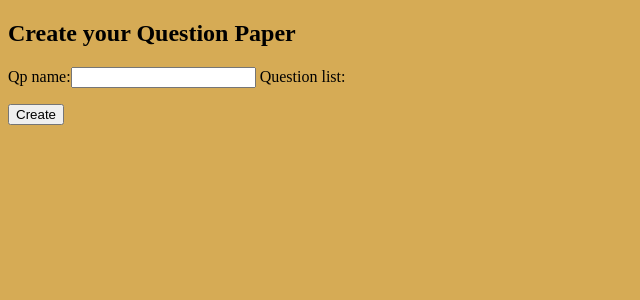
After one commit to vipuldarkknight/Projectssl2k19, a Django app: page /add_paper/ in a window 1280 px wide. The commit adds this page. Shown: the top 300 px of the page, without its empty margins (0-640 px from the left). Run offline with Django 3.2, Linux system fonts and the light colour scheme; data comes from the database, SQL or seed files in the repository; both versions use the stored data as it was after the commit.

Commit message:
paper_gen

```diff
--- a/Project/my_project/Home/forms.py
+++ b/Project/my_project/Home/forms.py
@@ -18,3 +18,10 @@ class QuestionForm(forms.ModelForm):
         model = Questions_Main
         fields = ('statement', 'answer', 'marks', 'difficulty', 'tag')
         # exclude = ['username', 'file']
+
+class CountryForm(forms.Form):
+    OPTION = (
+    )
+    QP_name = forms.CharField(max_length=150)
+    Question_List = forms.MultipleChoiceField(widget=forms.CheckboxSelectMultiple,
+                                          choices=OPTION)
--- a/Project/my_project/Home/urls.py
+++ b/Project/my_project/Home/urls.py
@@ -9,6 +9,8 @@ app_name = 'Home'
 urlpatterns = [
     path('', views.qbList, name='qbList'),
     path('add_qb/', views.add_qb, name='add_qb'),
+    path('your_paper/', views.your_paper, name='your_paper'),
+    path('add_paper/', views.add_paper, name='add_paper'),
     path('detail_qb/<name>/', views.detail_qb, name='detail_qb'),
     path('upload_qbfile/<name>/', views.upload_qbfile, name='upload_qbfile'),
     path('delete_qb/<name>/', views.delete_qb, name='delete_qb'),
--- a/Project/my_project/Home/views.py
+++ b/Project/my_project/Home/views.py
@@ -1,15 +1,71 @@
+
 from django.http import HttpResponse
-from django.shortcuts import render, redirect
+from django.shortcuts import render, redirect, render_to_response
 from django.urls import reverse
+from django.template import RequestContext
 
-from . models import Question_Banks_Main, Questions_Main
-from .forms import QuestionBankForm, QuestionBankForm2, QuestionForm
+from . models import Question_Banks_Main, Questions_Main, created_paper
+from .forms import QuestionBankForm, QuestionBankForm2, QuestionForm, CountryForm
 
 # Create your views here.
 def qbList(request):
     qb_list = Question_Banks_Main.objects.filter(username=request.user.username).values('name').distinct()
     return render(request, 'home.html', {
         'qb_list': qb_list
+    })
+
+def your_paper(request):
+    paper_list = created_paper.objects.filter(username=request.user.username).values('name').distinct()
+    return render(request, 'see_ques.html', {
+        'paper_list': paper_list
+    })
+
+def add_paper(request):
+    if request.method == 'POST':
+        form = CountryForm(request.POST)
+        qlist = request.POST.getlist('Question_List')
+        qp_name = request.POST.get('QP_name')
+        # if form.is_valid():
+            # qpaper = form.save(commit=False)
+            # qpaper.username = request.user.username
+            # qpaper.save()
+        # print(qlist)
+        # print(request.POST.get('QP_name'))
+        if len(qlist)!=0:
+            qp = created_paper()
+            qp.name = qp_name
+            qp.username = request.user.username
+            qp.num_ques = len(qlist)
+
+            ids = ""
+            marks_sum = 0
+
+            for i in qlist:
+                id_temp = i[0]
+                ids = ids + id_temp + " "
+                ques_temp = Questions_Main.objects.filter(id=id_temp).get()
+                marks_sum = marks_sum + ques_temp.marks
+
+            qp.marks = marks_sum
+            qp.ques_id = ids
+            qp.save()
+
+        return redirect('Home:your_paper')
+    else:
+        form = CountryForm()
+        q_list = Questions_Main.objects.filter(username=request.user.username)
+        # print(q_list)
+        q_tup = []
+        for i in q_list:
+            x=[i.id,i.tag]
+            x=tuple(x)
+            q_tup.append(x)
+        q_tup = tuple(q_tup)
+        # print(request.user.username)
+        form.fields["Question_List"].choices = q_tup
+
+    return render(request, 'add_paper.html', {
+        'form': form
     })
 
 def add_qb(request):
@@ -80,3 +136,15 @@ def upload_qbfile(request, name):
 def delete_qb(request, name):
     Question_Banks_Main.objects.filter(name=name).delete()
     return redirect('Home:qbList')
+
+def countries_view(request):
+    if request.method == 'POST':
+        form = CountryForm(request.POST)
+        if form.is_valid():
+            countries = form.cleaned_data.get('countries')
+            # do something with your results
+    else:
+        form = CountryForm
+
+    return render_to_response('add_paper.html', {'form': form},
+                              context_instance=RequestContext(request))
--- /dev/null
+++ b/Project/my_project/templates/add_paper.html
@@ -0,0 +1,15 @@
+{% extends 'base.html' %}
+
+{% block title %}Add_Paper{% endblock %}
+
+{% block content %}
+  <h2>Create your Question Paper</h2>
+ <div class="container">
+  <form method="post">
+    {% csrf_token %}
+    {{form.as_table}}
+
+     <button type="submit" value="submit">Create</button>
+  </form>
+ </div>
+{% endblock %}
--- a/Project/my_project/templates/edit_profile.html
+++ b/Project/my_project/templates/edit_profile.html
@@ -14,4 +14,5 @@
     <!-- <input id="team_name" type="text" name="name_field" value="Default name for team."> -->
     <!-- <input type="submit" value="OK"> -->
   </form>
+ </div>
 {% endblock %}
--- a/Project/my_project/templates/home.html
+++ b/Project/my_project/templates/home.html
@@ -10,7 +10,7 @@
   <div align="center">
      <h3 align="center"> Maintain your list of question banks here </h3>
      <button class="button button2"><a  href="{% url 'Home:add_qb' %}">Add Question Bank</a></button>
-      <button class="button button2"><a  href="#">See Your Question Papers</a></button>
+      <button class="button button2"><a  href="{% url 'Home:your_paper' %}">See Your Question Papers</a></button>
     </div>
     <br>
     <div style="margin-left: 10px; margin-right: 10px; padding: 20px 20px 20px 10px;  background-color: lightgreen">
```
Also changed, not shown: Project/my_project/Home/models.py (+10 -0 lines), Project/my_project/templates/see_ques.html (added, +18 -0 lines), Project/my_project/Home/migrations/0002_created_paper.py (added), Project/my_project/db.sqlite3, 2 other files.
